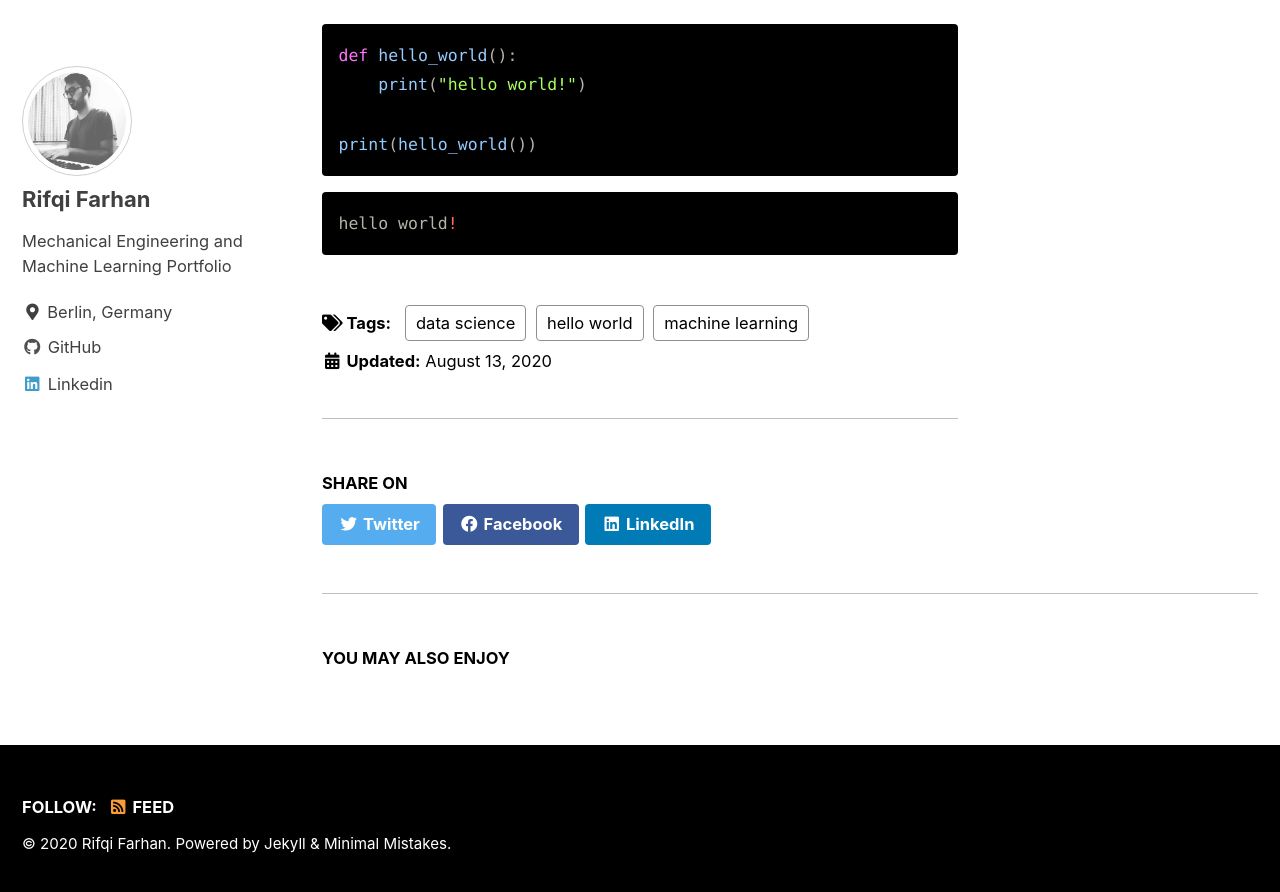
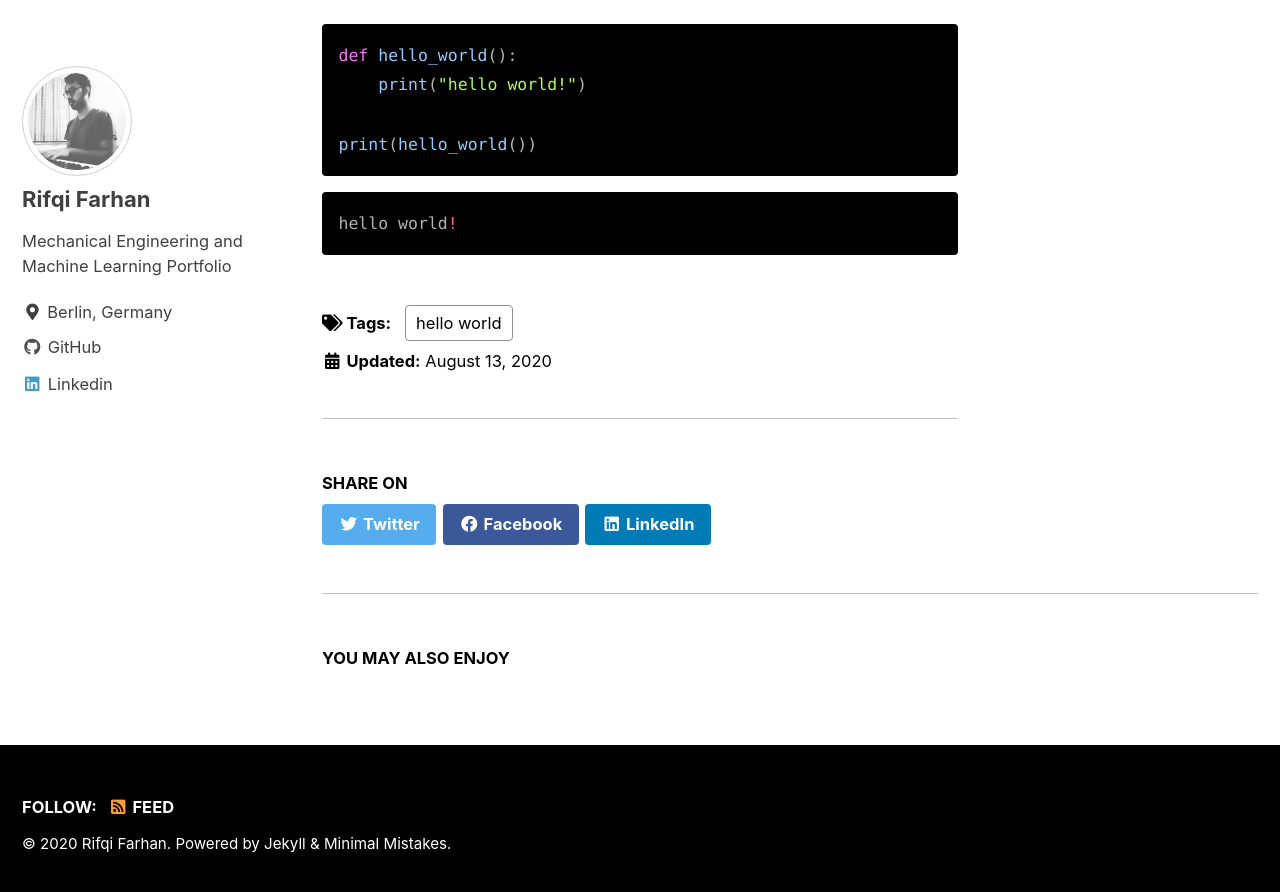
Before and after one commit to rifqiarfa/rifqiarfa.github.io, a Jekyll site: the page built from _posts/2020-08-13-hello_world.md, in a window 1280 px wide and 900 px high, scrolled down 1828 px. Shown: the top 892 px of the window. Built offline with Jekyll 4.4.1, drawn with Linux system fonts in a browser that asks for light colours; cached includes are drawn as plain includes.

Commit message:
new posts

```diff
--- a/_posts/2020-08-13-hello_world.md
+++ b/_posts/2020-08-13-hello_world.md
@@ -1,7 +1,7 @@
 ---
 title: "Machine Learning Project: Hello_World"
 date: 2020-08-13
-tags: [data science, machine learning, hello world]
+tags: [hello world]
 header:
   image: "/images/hmarktcolor.jpg"
 excerpt: "Data Science, Machine Learning, Hello world"
```
